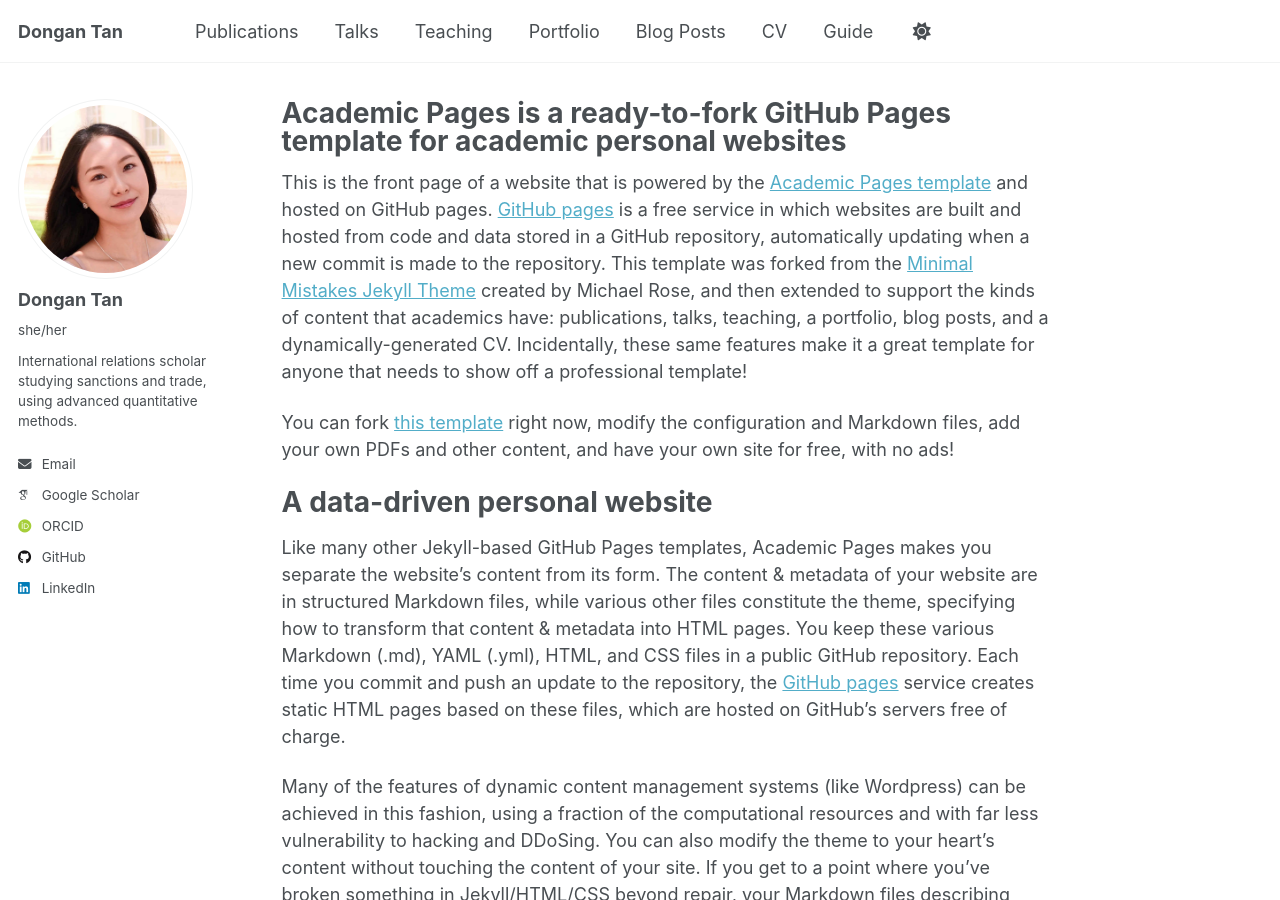
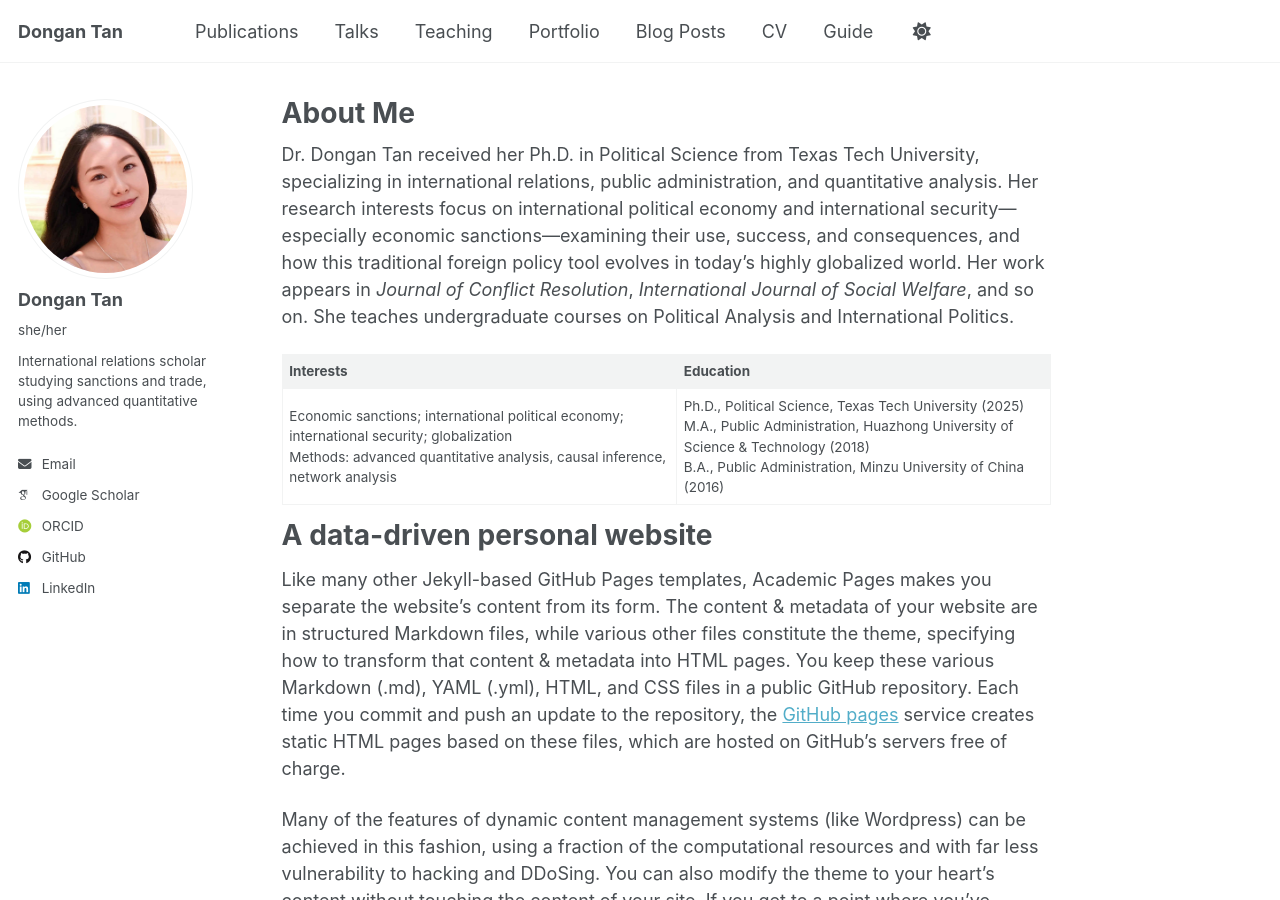
Before and after one commit to HaoLiuScholar/HaoLiuScholar.github.io, a Jekyll site: the page built from _pages/about.md, in a window 1280 px wide and 900 px high. Built offline with Jekyll 4.4.1, drawn with Linux system fonts in a browser that asks for light colours; some web fonts are replaced; a script that is not in the unit is left out.

Commit message:
Update about.md

```diff
--- a/_pages/about.md
+++ b/_pages/about.md
@@ -1,15 +1,18 @@
 ---
 permalink: /
-title: "Academic Pages is a ready-to-fork GitHub Pages template for academic personal websites"
+title: "About Me"
 author_profile: true
 redirect_from:
   - /about/
   - /about.html
 ---
 
-This is the front page of a website that is powered by the [Academic Pages template](https://github.com/academicpages/academicpages.github.io) and hosted on GitHub pages. [GitHub pages](https://pages.github.com) is a free service in which websites are built and hosted from code and data stored in a GitHub repository, automatically updating when a new commit is made to the repository. This template was forked from the [Minimal Mistakes Jekyll Theme](https://mmistakes.github.io/minimal-mistakes/) created by Michael Rose, and then extended to support the kinds of content that academics have: publications, talks, teaching, a portfolio, blog posts, and a dynamically-generated CV. Incidentally, these same features make it a great template for anyone that needs to show off a professional template!
+Dr. Dongan Tan received her Ph.D. in Political Science from Texas Tech University, specializing in international relations, public administration, and quantitative analysis. Her research interests focus on international political economy and international security—especially economic sanctions—examining their use, success, and consequences, and how this traditional foreign policy tool evolves in today’s highly globalized world. Her work appears in _Journal of Conflict Resolution_, _International Journal of Social Welfare_, and so on. She teaches undergraduate courses on Political Analysis and International Politics.
 
- You can fork [this template](https://github.com/academicpages/academicpages.github.io) right now, modify the configuration and Markdown files, add your own PDFs and other content, and have your own site for free, with no ads!
+| **Interests** | **Education** |
+| --- | --- |
+| Economic sanctions; international political economy; international security; globalization<br>Methods: advanced quantitative analysis, causal inference, network analysis | Ph.D., Political Science, Texas Tech University (2025)<br>M.A., Public Administration, Huazhong University of Science & Technology (2018)<br>B.A., Public Administration, Minzu University of China (2016) |
+
 
 A data-driven personal website
 ======
```
